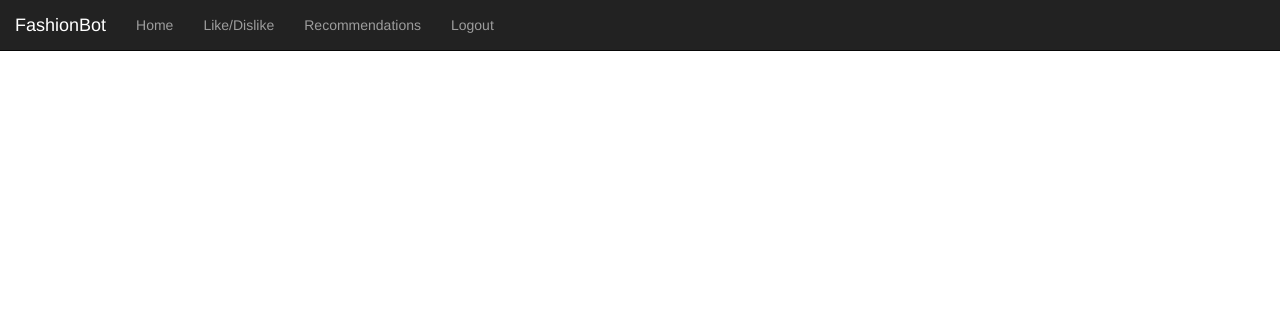
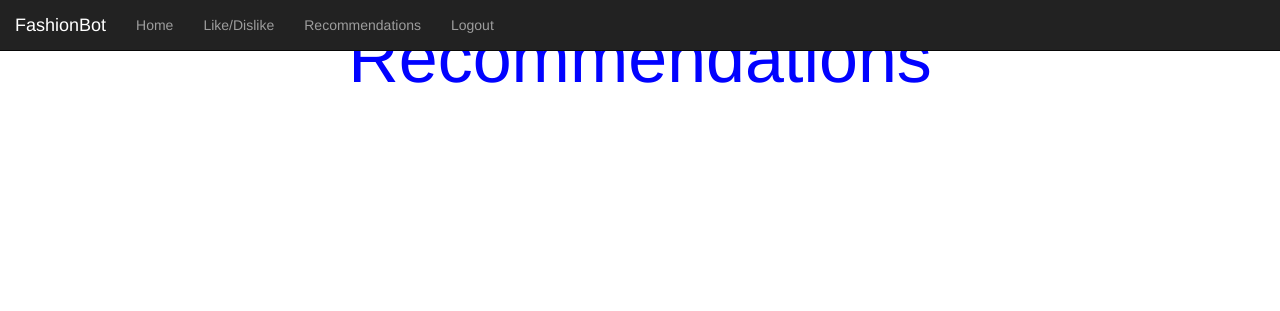
Before and after one commit to jehilvora/fashionbot, a Flask app: page /recommend/ in a window 1280 px wide. Shown: the top 311 px of the page. Run offline with Flask 2, Linux system fonts and the light colour scheme; a user stored in the database is signed in; data comes from the database, SQL or seed files in the repository; data that the repository does not hold is empty; parts of the project's set-up code (start-up, migrations or seed data) failed here and were passed over; some libraries are stand-ins or nearby versions.

Commit message:
Project day final commit :)

```diff
--- a/ML/recommender_system.py
+++ b/ML/recommender_system.py
@@ -109,7 +109,7 @@ def get_recommendations(user_id):
     pref = sorted(pref, key=lambda x : x[1])
     pref = pref[-2:]
     print(pref)
-    recommendations = executeQuery("select img_path from apparel, has_labels where apparel_id = id and label_id in (%d, %d) order by RAND() limit 5" % (pref[0][1], pref[1][1]))
+    recommendations = executeQuery("select img_path from apparel, has_labels where apparel_id = id and label_id in (%d, %d) order by RAND() limit 6" % (pref[0][0], pref[1][0]))
     recommendations = ["/".join(x[0].split(os.path.sep)[-2:]) for x in recommendations]
     return recommendations
 
--- a/templates/recommendations.html
+++ b/templates/recommendations.html
@@ -1,7 +1,14 @@
 {% extends "base_layout.html" %}
 
+{% block head %}
+<link rel="stylesheet" href="/static/styles/recommendations.css">
+{% endblock %}
+
 {% block content %}
+<div class="container">
+	<h1>Recommendations</h1>
 	{% for path in recs: %}
-		<img style="width:200px;height:200px;" src="/static/dataset/{{path}}">
+	<img style="float: left; height: 400px; width: 31.5%;margin-right: 0.5%; margin-left: 0.5%; margin-bottom: 0.5em; border:3px solid coral " src="/static/dataset/{{path}}">
 	{% endfor %}
+</div>
 {% endblock %}
--- a/templates/wardrobe.html
+++ b/templates/wardrobe.html
@@ -4,7 +4,7 @@
     display: inline-block;
     box-shadow: 0 4px 8px 0 rgba(0, 0, 0, 0.2);
     transition: 0.3s;
-    width: 30%;
+    width: 33%;
     border-radius: 5px;
   }
 
@@ -157,8 +157,8 @@
       onclick="showModal(this)"
     />
     <div class="btn-group" style="width: 100%;">
-      <button style="width: 50%;"><a href="/share">Share</a></button>
-      <button style="width: 50%;"><a href="/delete?path={{ apparel }}">Delete</a></button>
+      <!-- <button style="width: 50%;"><a href="/share">Share</a></button> -->
+      <button style="width: 100%;"><a href="/delete?path={{ apparel }}">Delete</a></button>
     </div>
   </div>
   {% endfor %}
```
